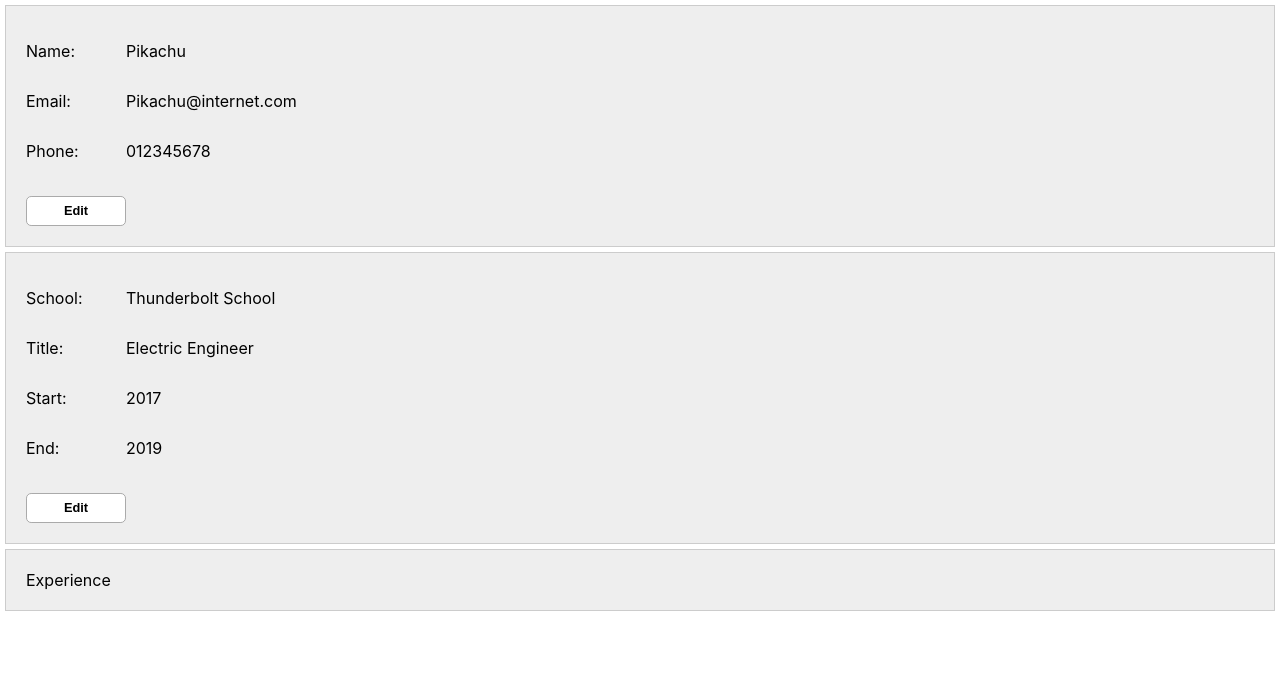
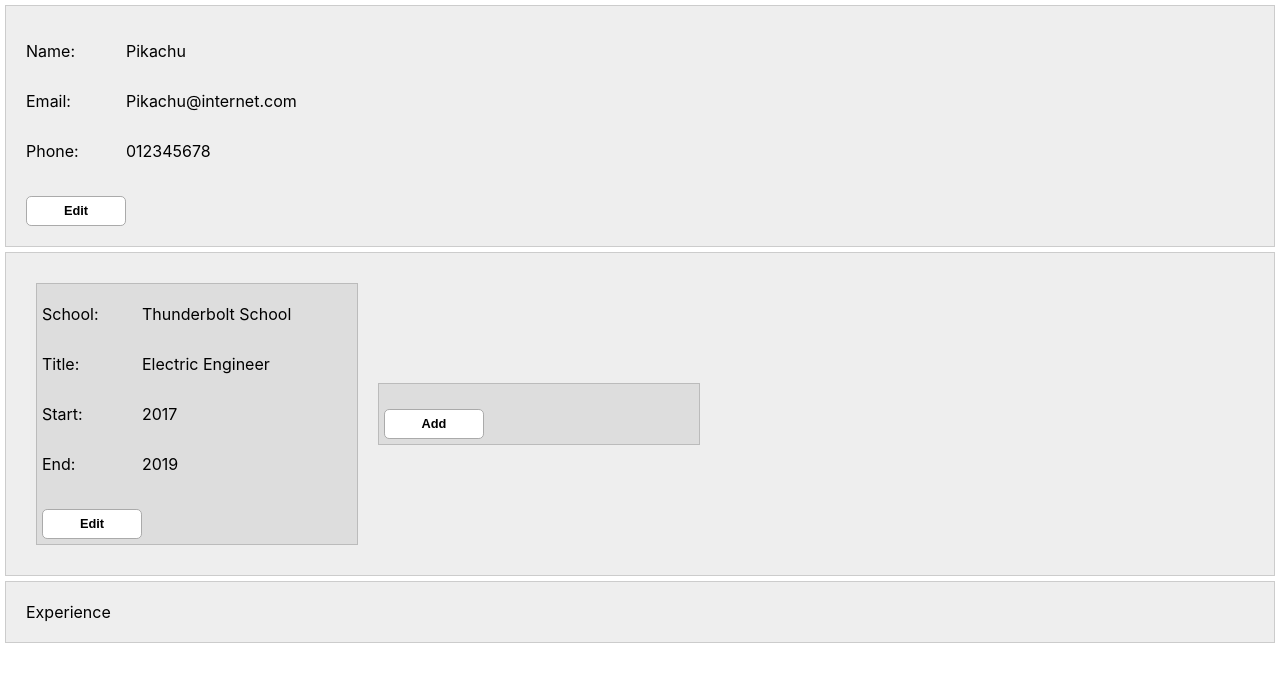
Before and after one commit to pudu87/cv-project, a React (Create React App) app: page / in a window 1280 px wide. Shown: the top 682 px of the page. Built offline with nearby package versions, Linux system fonts and the light colour scheme.

Commit message:
implement adding more educations

```diff
--- a/src/App.js
+++ b/src/App.js
@@ -5,7 +5,7 @@ import Experience from './components/Experience'
 
 function App() {
   return (
-    <div className="App">
+    <div className='App'>
       <General />
       <Education />
       <Experience />
--- a/src/App.scss
+++ b/src/App.scss
@@ -80,3 +80,19 @@ label {
   justify-items: center;
   align-content: center;
 }
+
+// EDUCATION
+
+.Education {
+  > ul {
+    display: flex;
+    flex-wrap: wrap;
+    > li {
+      width: 310px;
+      margin: 10px;
+      padding: 5px;
+      border: 1px #bbb solid;
+      background-color: #ddd;
+    }
+  }
+}
--- a/src/components/Education.js
+++ b/src/components/Education.js
@@ -9,53 +9,88 @@ class Education extends React.Component {
     this.toggleContent = this.toggleContent.bind(this);
     this.handleTextChange = this.handleTextChange.bind(this);
     this.handleCheckChange = this.handleCheckChange.bind(this);
+    this.renderComponent = this.renderComponent.bind(this);
+    this.addComponent = this.addComponent.bind(this);
 
     this.state = {
+      educations: [{
         edit: false,
         school: 'Thunderbolt School',
         title: 'Electric Engineer',
         start: '2017',
         end: '2019',
         ongoing: false
+      }]
     };
   }
 
-  toggleContent() {
+  toggleContent(index) {
+    let educations = [...this.state.educations];
+    educations[index].edit = !educations[index].edit;
     this.setState({
-      edit: !this.state.edit
+      educations: educations
     })
   }
 
-  handleTextChange(data) {
+  handleTextChange(data, index) {
+    let educations = [...this.state.educations];
+    educations[index][data.name] = data.value;
     this.setState({
-      [data.name]: data.value
+      educations: educations
     })
   }
 
-  handleCheckChange(data) {
-    console.log(data)
+  handleCheckChange(data, index) {
+    let educations = [...this.state.educations];
+    educations[index][data.name] = data.checked;
     this.setState({
-      [data.name]: data.checked
+      educations: educations
+    })
+  }
+
+  renderComponent(index) {
+    if (this.state.educations[index].edit) {
+      return <In
+        data={this.state.educations[index]}
+        toggle={this.toggleContent}
+        onTextChange={this.handleTextChange}
+        onCheckChange={this.handleCheckChange} />;
+    } else {
+      return <Out
+        data={this.state.educations[index]}
+        toggle={this.toggleContent} />;
+    }
+  }
+
+  addComponent() {
+    const newComponent = {
+      edit: true,
+      school: '',
+      title: '',
+      start: '',
+      end: '',
+      ongoing: false
+    }
+    this.setState({
+      educations: this.state.educations.concat(newComponent)
     })
   }
 
   render() {
-    let content;
-    if (this.state.edit) {
-      content = <In
-        data={this.state}
-        toggle={this.toggleContent}
-        onTextChange={this.handleTextChange}
-        onCheckChange={this.handleCheckChange} />;
-    } else {
-      content = <Out
-        data={this.state}
-        toggle={this.toggleContent} />;
-    }
-
     return (
       <section className="Education">
-        {content}
+        <ul>
+          {this.state.educations.map((_, index) => {
+            return (
+              <li key={index} className={index}>
+                {this.renderComponent(index)}
+              </li>
+            )
+          })}
+          <li>
+            <button onClick={this.addComponent}> Add </button>
+          </li>
+        </ul>
       </section>
     );
   }
--- a/src/components/education/In.js
+++ b/src/components/education/In.js
@@ -4,15 +4,18 @@ function In(props) {
 
   const handleSubmit = e => {
     e.preventDefault();
-    props.toggle();
+    const index = e.target.closest('li').className;
+    props.toggle(index);
   }
 
   const handleTextChange = e => {
-    props.onTextChange(e.target);
+    const index = e.target.closest('li').className;
+    props.onTextChange(e.target, index);
   }
 
   const handleCheckChange = e => {
-    props.onCheckChange(e.target);
+    const index = e.target.closest('li').className;
+    props.onCheckChange(e.target, index);
   }
 
   return (
--- a/src/components/education/Out.js
+++ b/src/components/education/Out.js
@@ -2,8 +2,9 @@ function Out(props) {
 
   const { school, title, start, end, ongoing } = props.data;
 
-  const handleEdit = () => {
-    props.toggle();
+  const handleEdit = e => {
+    const index = e.target.closest('li').className;
+    props.toggle(index);
   }
 
   let endContent;
```
Lines whose indentation alone changed are shown as unchanged.
